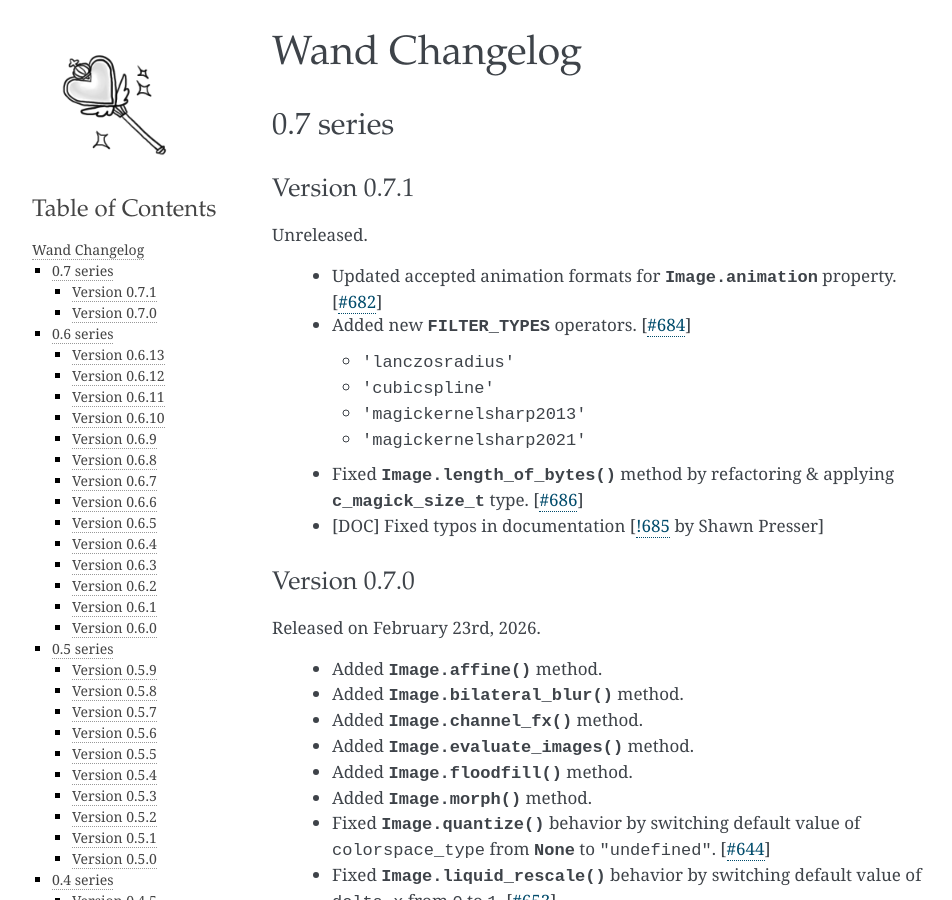
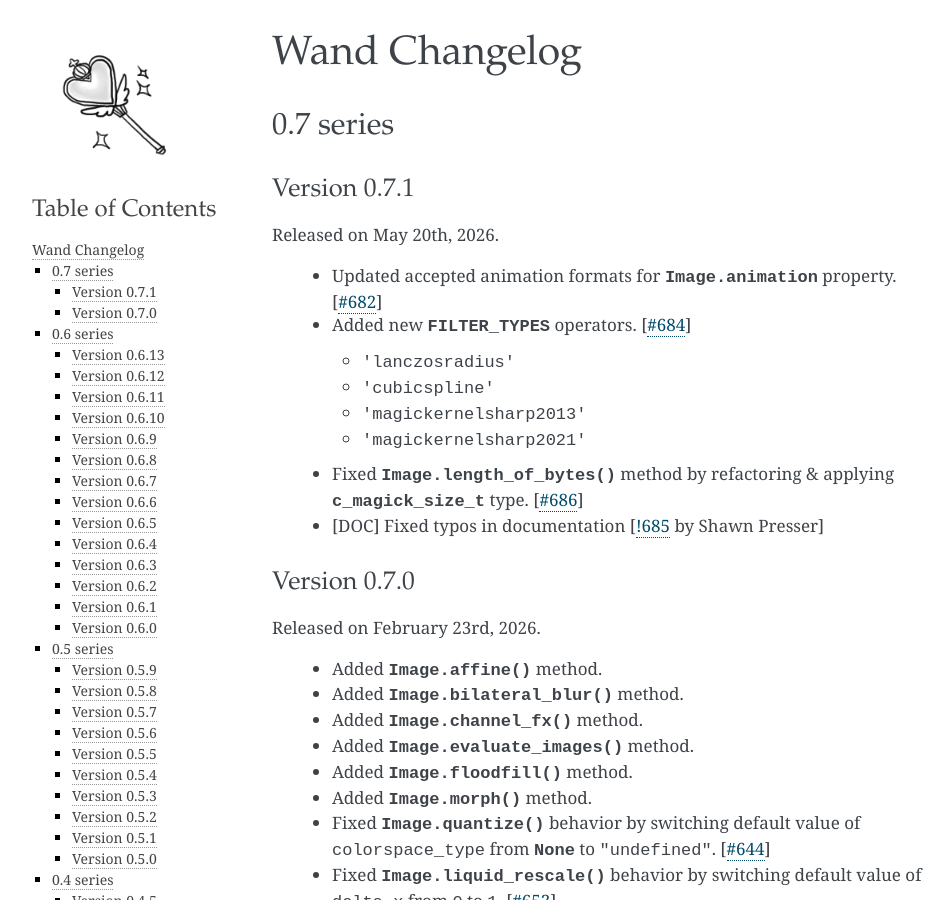
Before and after one commit to emcconville/wand, a Sphinx documentation site: the page built from docs/changes.rst, in a window 1280 px wide and 900 px high. Shown: the whole window, without its empty margins (148-1100 px from the left). Built offline with Sphinx 7.4.7, drawn with Linux system fonts in a browser that asks for light colours; some web fonts are replaced.

Commit message:
Adding release date for 0.7.1

```diff
--- a/docs/changes.rst
+++ b/docs/changes.rst
@@ -12,7 +12,7 @@ Wand Changelog
 Version 0.7.1
 -------------
 
-Unreleased.
+Released on May 20th, 2026.
 
  - Updated accepted animation formats for :attr:`Image.animation <wand.image.Image.animation>` property. [:issue:`682`]
  - Added new :const:`FILTER_TYPES <wand.image.FILTER_TYPES>` operators. [:issue:`684`]
```
